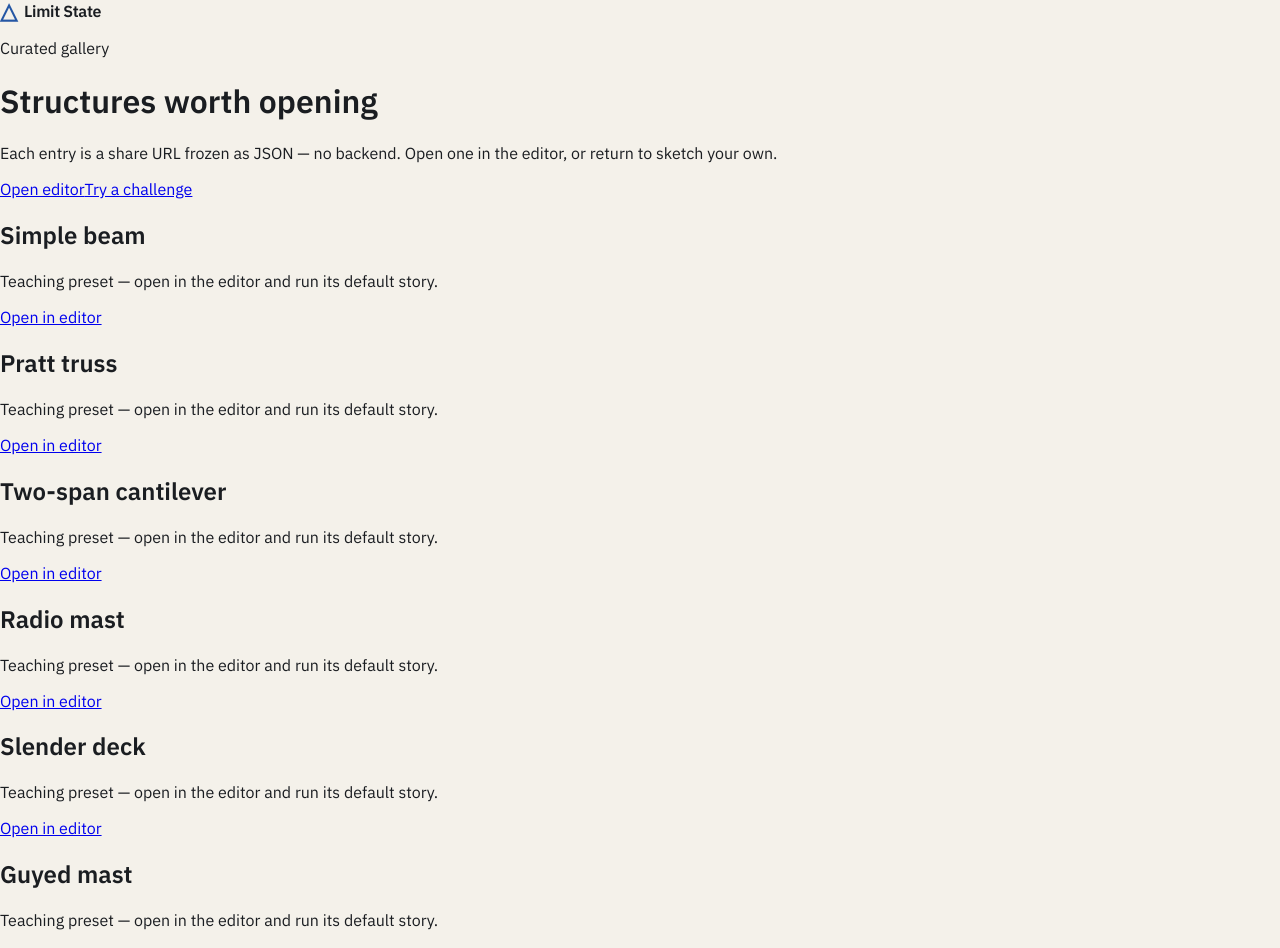
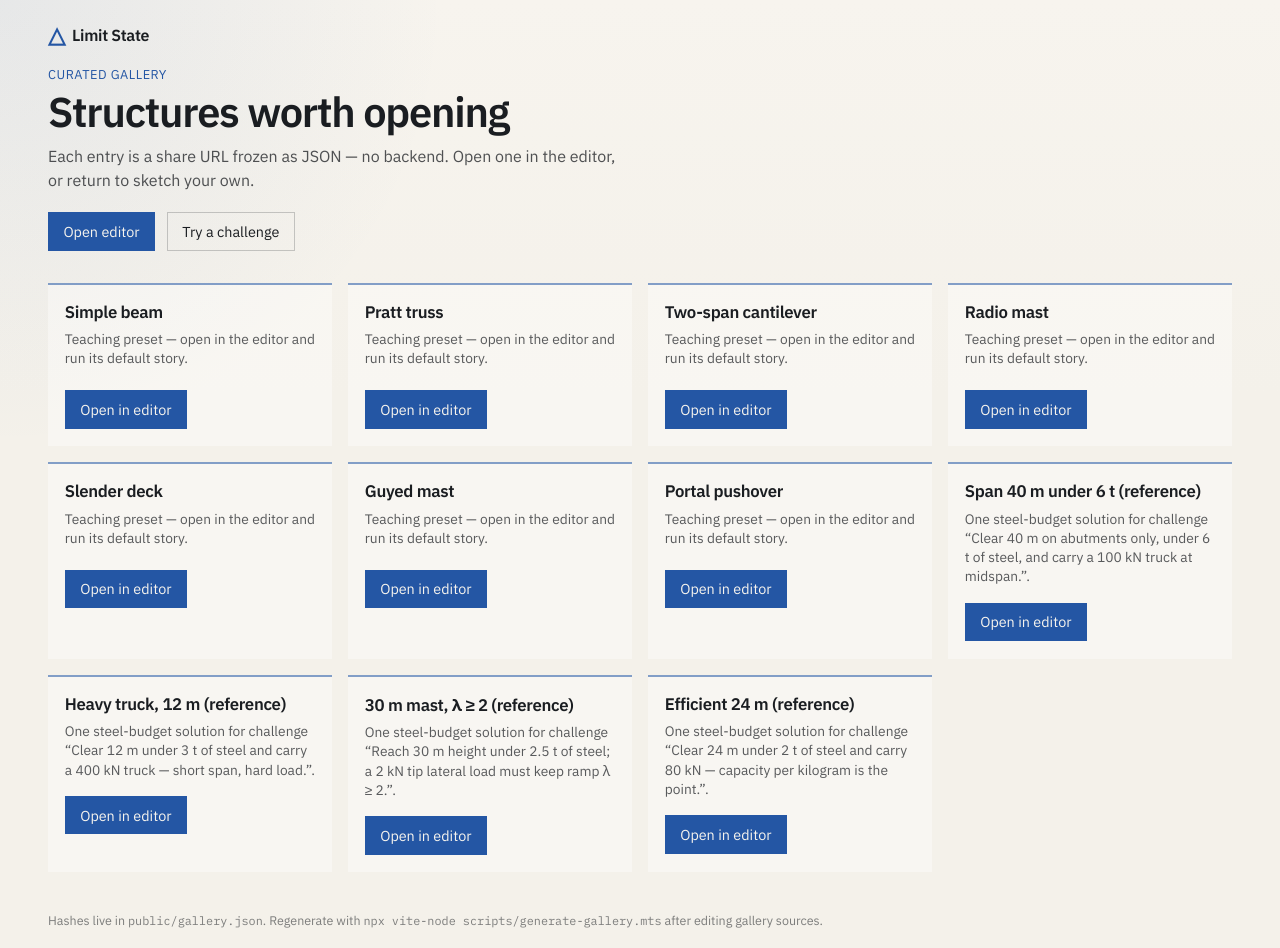
Before and after one commit to impreetentious/limit-state, a Next.js app: page /gallery in a window 1280 px wide. Shown: the top 948 px of the page. Built offline with nearby package versions, Linux system fonts and the light colour scheme.

Commit message:
Commit v0.3.17: Editor Plumbing + UI

```diff
--- a/package.json
+++ b/package.json
@@ -1,7 +1,7 @@
 {
   "name": "limit-state",
   "private": true,
-  "version": "0.3.16",
+  "version": "0.3.17",
   "description": "Limit State — a structural sandbox that tells the truth. True FEM core, playful surface.",
   "scripts": {
     "dev": "next dev",
--- a/src/app/globals.css
+++ b/src/app/globals.css
@@ -109,10 +109,12 @@ button {
   background: var(--ink);
 }
 
-.quiet-button {
+.quiet-button,
+a.quiet-button {
   padding: 0.35rem 0.4rem;
   color: rgba(26, 29, 33, 0.7);
   font-size: 0.78rem;
+  text-decoration: none;
 }
 
 .preset-menu {
@@ -738,6 +740,176 @@ kbd {
 
 .key-hints kbd { margin-right: 0.25rem; }
 
+/* Phase 2G — challenges + gallery */
+.challenge-panel {
+  position: absolute;
+  top: 3.25rem;
+  left: 0.75rem;
+  z-index: 4;
+  width: min(22rem, calc(100% - 1.5rem));
+  padding: 0.75rem 0.85rem;
+  border: 1px solid rgba(26, 29, 33, 0.18);
+  background: rgba(244, 241, 234, 0.96);
+  box-shadow: 0 8px 24px rgba(26, 29, 33, 0.08);
+}
+
+.challenge-panel.challenge-passed {
+  border-color: rgba(45, 106, 79, 0.45);
+}
+
+.challenge-panel-header {
+  display: flex;
+  align-items: flex-start;
+  gap: 0.75rem;
+  justify-content: space-between;
+}
+
+.challenge-panel-header p {
+  margin: 0.25rem 0 0;
+  color: rgba(26, 29, 33, 0.72);
+  font-size: 0.78rem;
+  line-height: 1.35;
+}
+
+.challenge-checks {
+  list-style: none;
+  margin: 0.75rem 0 0;
+  padding: 0;
+  display: grid;
+  gap: 0.45rem;
+}
+
+.challenge-checks li {
+  display: grid;
+  grid-template-columns: 1.1rem 1fr;
+  gap: 0.4rem;
+  font-size: 0.78rem;
+  line-height: 1.3;
+}
+
+.challenge-checks .ok { color: #2d6a4f; }
+.challenge-checks .fail { color: rgba(26, 29, 33, 0.78); }
+.challenge-mark { font-family: var(--font-mono); }
+.challenge-numbers {
+  display: block;
+  color: rgba(26, 29, 33, 0.62);
+  font-family: var(--font-mono);
+  font-size: 0.72rem;
+}
+
+.challenge-status {
+  margin: 0.75rem 0 0;
+  color: rgba(26, 29, 33, 0.7);
+  font-size: 0.75rem;
+  line-height: 1.35;
+}
+
+.gallery-shell {
+  min-height: 100dvh;
+  padding: 1.5rem clamp(1rem, 4vw, 3rem) 3rem;
+  background:
+    radial-gradient(circle at top left, rgba(36, 86, 164, 0.08), transparent 28rem),
+    linear-gradient(180deg, #f7f4ee 0%, var(--paper) 40%);
+}
+
+.gallery-header {
+  max-width: 44rem;
+  margin-bottom: 2rem;
+}
+
+.gallery-header .brand {
+  margin-bottom: 1.25rem;
+}
+
+.gallery-kicker {
+  margin: 0;
+  color: var(--accent);
+  font-size: 0.8rem;
+  letter-spacing: 0.04em;
+  text-transform: uppercase;
+}
+
+.gallery-header h1 {
+  margin: 0.35rem 0 0.6rem;
+  font-size: clamp(1.8rem, 4vw, 2.6rem);
+  letter-spacing: -0.03em;
+  line-height: 1.1;
+}
+
+.gallery-lead {
+  margin: 0;
+  max-width: 36rem;
+  color: rgba(26, 29, 33, 0.76);
+  line-height: 1.5;
+}
+
+.gallery-actions {
+  display: flex;
+  flex-wrap: wrap;
+  gap: 0.75rem;
+  margin: 1.25rem 0 0;
+}
+
+.gallery-primary,
+.gallery-secondary,
+.gallery-card a {
+  display: inline-flex;
+  align-items: center;
+  text-decoration: none;
+  font-size: 0.9rem;
+}
+
+.gallery-primary,
+.gallery-card a {
+  padding: 0.55rem 0.9rem;
+  border: 1px solid var(--accent);
+  background: var(--accent);
+  color: #f7f4ee;
+}
+
+.gallery-secondary {
+  padding: 0.55rem 0.9rem;
+  border: 1px solid rgba(26, 29, 33, 0.22);
+  color: var(--ink);
+}
+
+.gallery-grid {
+  display: grid;
+  grid-template-columns: repeat(auto-fill, minmax(16rem, 1fr));
+  gap: 1rem;
+}
+
+.gallery-card {
+  padding: 1rem 1.05rem 1.1rem;
+  border-top: 2px solid rgba(36, 86, 164, 0.55);
+  background: rgba(255, 255, 255, 0.35);
+}
+
+.gallery-card h2 {
+  margin: 0 0 0.45rem;
+  font-size: 1.05rem;
+  letter-spacing: -0.02em;
+}
+
+.gallery-card p {
+  margin: 0 0 1rem;
+  min-height: 3.2em;
+  color: rgba(26, 29, 33, 0.72);
+  font-size: 0.86rem;
+  line-height: 1.4;
+}
+
+.gallery-footer {
+  margin-top: 2.5rem;
+  color: rgba(26, 29, 33, 0.55);
+  font-size: 0.78rem;
+}
+
+.gallery-footer code {
+  font-family: var(--font-mono);
+  font-size: 0.74rem;
+}
+
 @media (max-width: 880px) {
   .editor-workspace { grid-template-columns: 134px minmax(0, 1fr); }
   .inspector { display: none; }
@@ -753,4 +925,5 @@ kbd {
   .tool { width: auto; white-space: nowrap; }
   .tool kbd { display: none; }
   .canvas-panel { min-height: calc(100dvh - 115px); }
+  .challenge-panel { position: static; width: auto; margin: 0.5rem; }
 }
--- a/src/presets/scenes.ts
+++ b/src/presets/scenes.ts
@@ -74,10 +74,10 @@ export const PRESETS: PresetScene[] = [
       loads: { gravity: false, points: [{ node: 3, fx: 1_000, fy: 0 }] },
     },
   },
-  { id: 'blank', label: '6 · Blank grid', model: { v: 1, name: 'Untitled structure', seed: 42, nodes: [], members: [], supports: [], loads: { gravity: true, points: [] }, deck: [], story: { kind: 'traffic', weightkN: 300, speed: 12 } } },
+  { id: 'blank', label: '6 · Blank grid', model: { v: 1, name: 'Untitled structure', seed: 42, nodes: [], members: [], supports: [], loads: { gravity: true, points: [] }, deck: [], story: { kind: 'traffic', weightkN: 300, speed: 12, movingMass: false } } },
 ];
 
-function scene(name: string, nodes: EditorModel['nodes'], members: MemberSpec[], supports: EditorModel['supports'], deck: number[], story: EditorModel['story'] = { kind: 'traffic', weightkN: 300, speed: 12 }): EditorModel {
+function scene(name: string, nodes: EditorModel['nodes'], members: MemberSpec[], supports: EditorModel['supports'], deck: number[], story: EditorModel['story'] = { kind: 'traffic', weightkN: 300, speed: 12, movingMass: false }): EditorModel {
   return { v: 1, name, seed: 42, nodes, members, supports, loads: { gravity: true, points: [] }, deck, story };
 }
 
```
Also changed, not shown: src/state/editor-store.ts (+10 -3 lines), src/ui/editor-app.tsx (+86 -8 lines), src/ui/test-console.tsx (+10 -3 lines), 2 other files (tests, documents, lock files or other folders).
